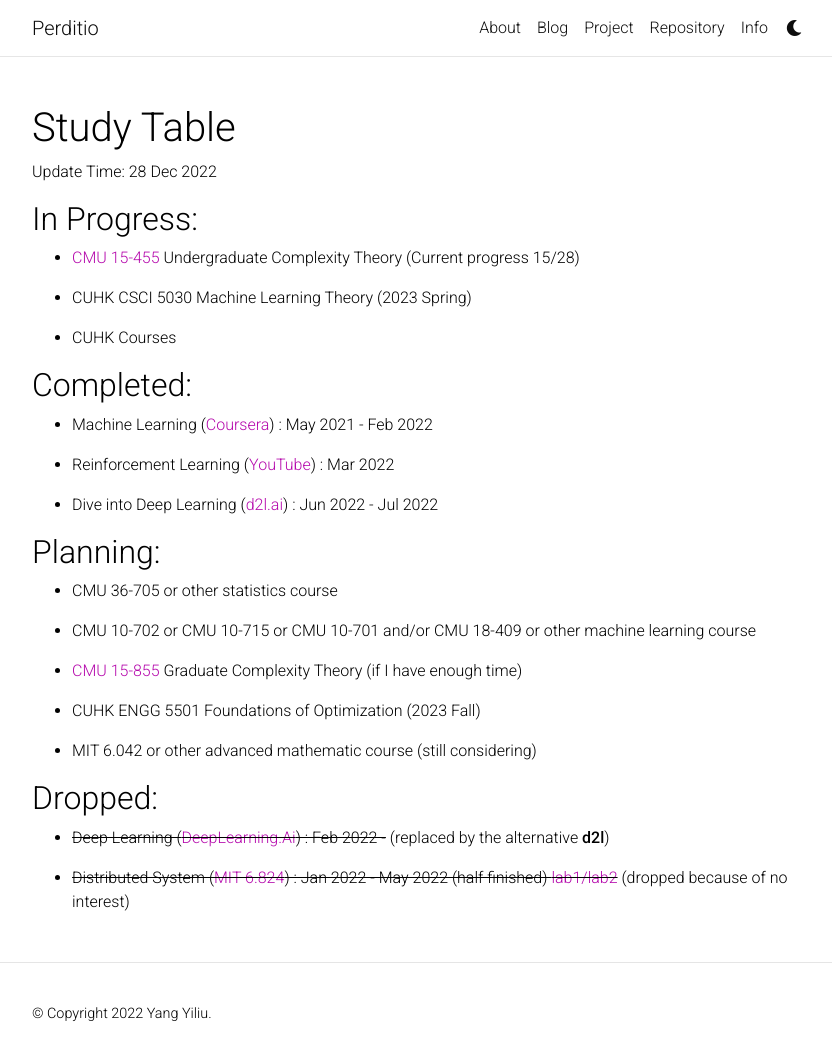
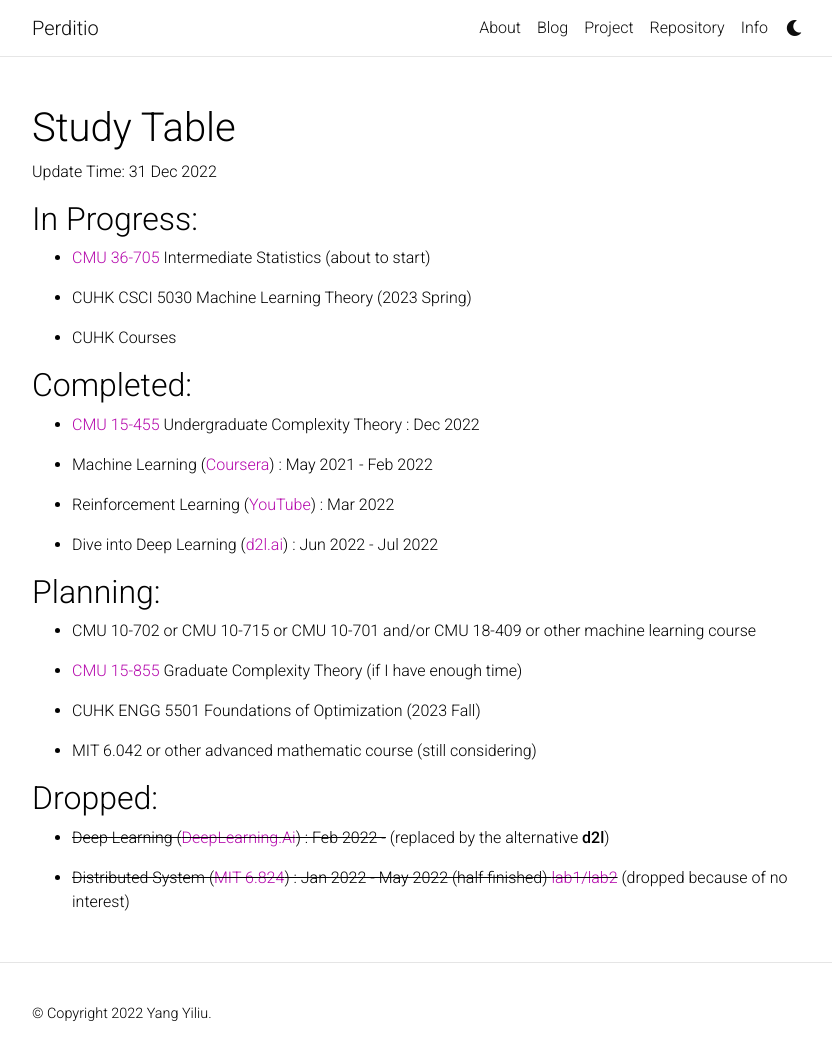
Before and after one commit to Yasgant/yasgant.github.io, a Jekyll site: the page built from table.md, in a window 1280 px wide and 1064 px high. Shown: the top 1060 px of the window, without its empty margins (223-1055 px from the left). Built offline with Jekyll 4.4.1, drawn with Linux system fonts in a browser that asks for light colours; comment, search, counter and statistics services are not loaded; a style sheet for code colours, icons or effects is not loaded.

Commit message:
update study table

```diff
--- a/table.md
+++ b/table.md
@@ -4,17 +4,19 @@
 
 # Study Table
 
-Update Time: 28 Dec 2022
+Update Time: 31 Dec 2022
 
 ## In Progress:
 
-* [CMU 15-455](https://www.youtube.com/playlist?list=PLm3J0oaFux3YL5vLXpzOyJiLtqLp6dCW2) Undergraduate Complexity Theory (Current progress 15/28)
+* [CMU 36-705](https://www.youtube.com/playlist?list=PLcW8xNfZoh7eI7KSWneVWq-7wr8ffRtHF) Intermediate Statistics (about to start)
 
 * CUHK CSCI 5030 Machine Learning Theory (2023 Spring)
 
 * CUHK Courses
 
 ## Completed:
+
+* [CMU 15-455](https://www.youtube.com/playlist?list=PLm3J0oaFux3YL5vLXpzOyJiLtqLp6dCW2) Undergraduate Complexity Theory : Dec 2022
 
 * Machine Learning ([Coursera](https://www.coursera.org/learn/machine-learning)) : May 2021 - Feb 2022
 
@@ -23,9 +25,6 @@
 * Dive into Deep Learning ([d2l.ai](http://d2l.ai)) : Jun 2022 - Jul 2022
 
 ## Planning:
-
-
-* CMU 36-705 or other statistics course
 
 * CMU 10-702 or CMU 10-715 or CMU 10-701 and/or CMU 18-409 or other machine learning course
 
```
Also changed, not shown: _pages/about.md (+1 -1 lines).
